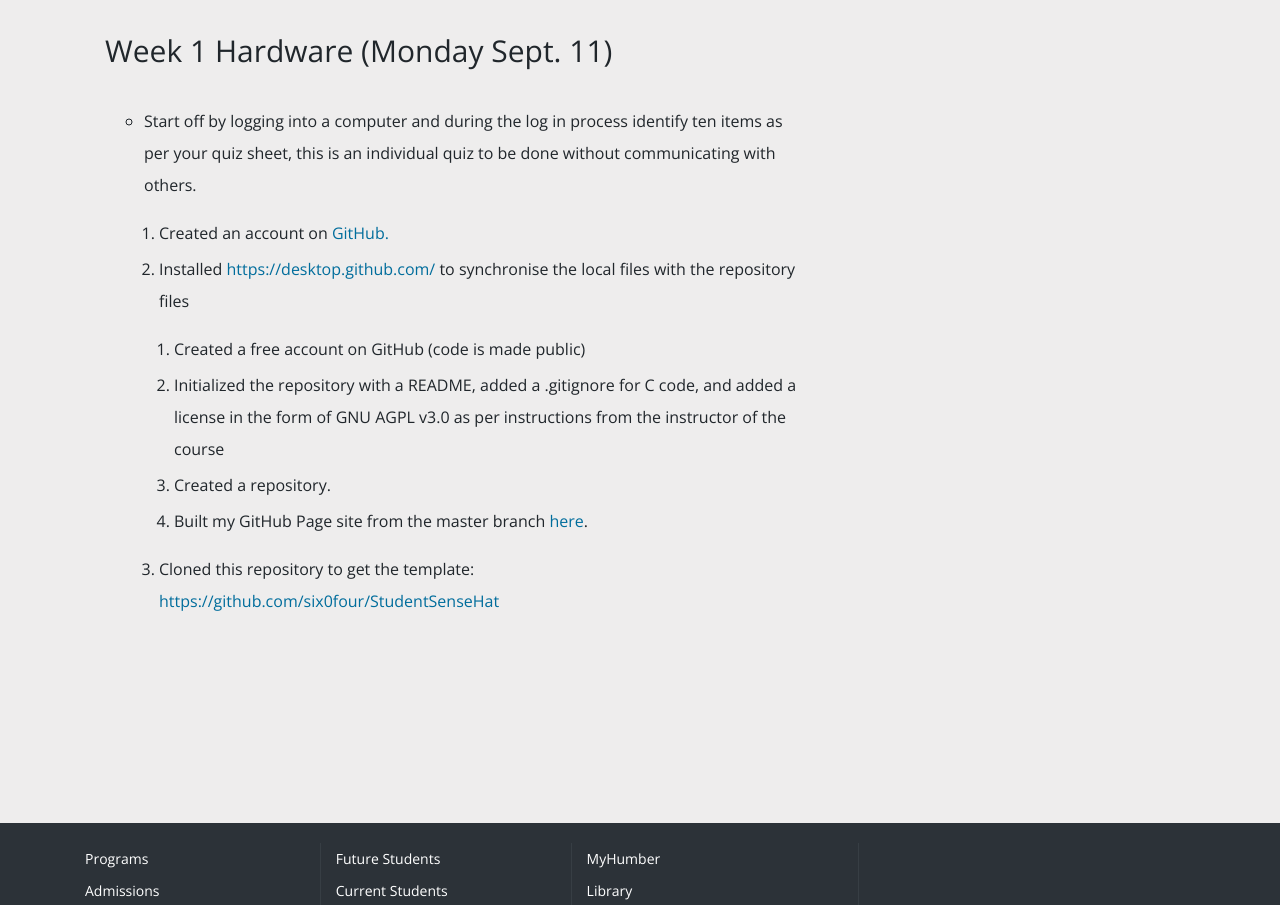
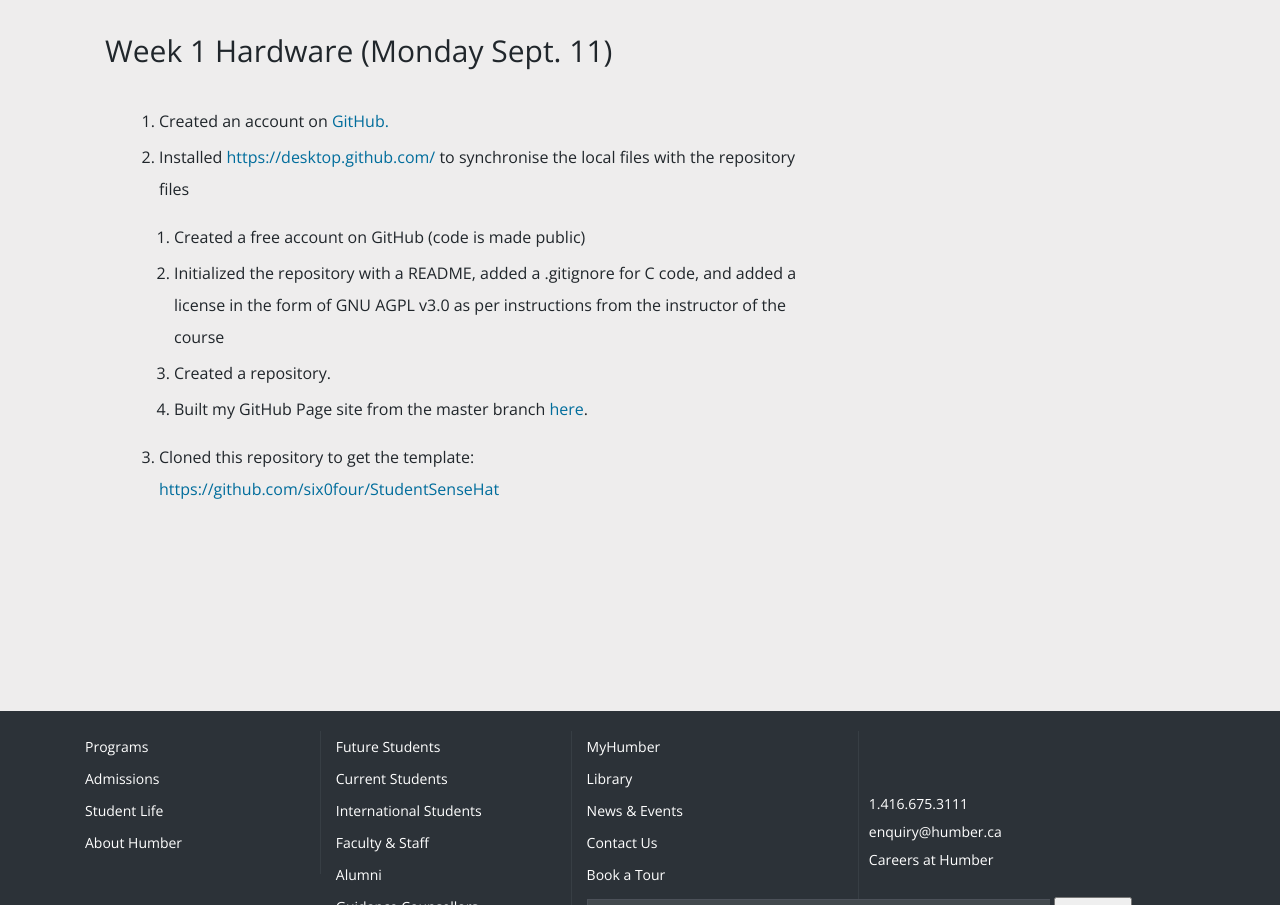
Before and after one commit to StanGo25/Display, a plain HTML site: page index.html in a window 1280 px wide. Shown: the part 1553-2458 px from the top of the page. Drawn offline with nearby package versions, Linux system fonts and the light colour scheme.

Commit message:
Update indexcontent.html

```diff
--- a/indexcontent.html
+++ b/indexcontent.html
@@ -141,7 +141,6 @@
  <H3>Week 1 Hardware (Monday Sept. 11)</H3>
   <p>
    <ul>
-    <li>Start off by logging into a computer and during the log in process identify ten items as per your quiz sheet, this is an individual quiz to be done without communicating with others.</li>
 	<ol>
 	 <li>Created an account on <a href="https://github.com/join?source=header-home">GitHub.</a>
 	 <li>Installed <a href="https://desktop.github.com/">https://desktop.github.com/</a> to synchronise the local files with the repository files</li>
```
